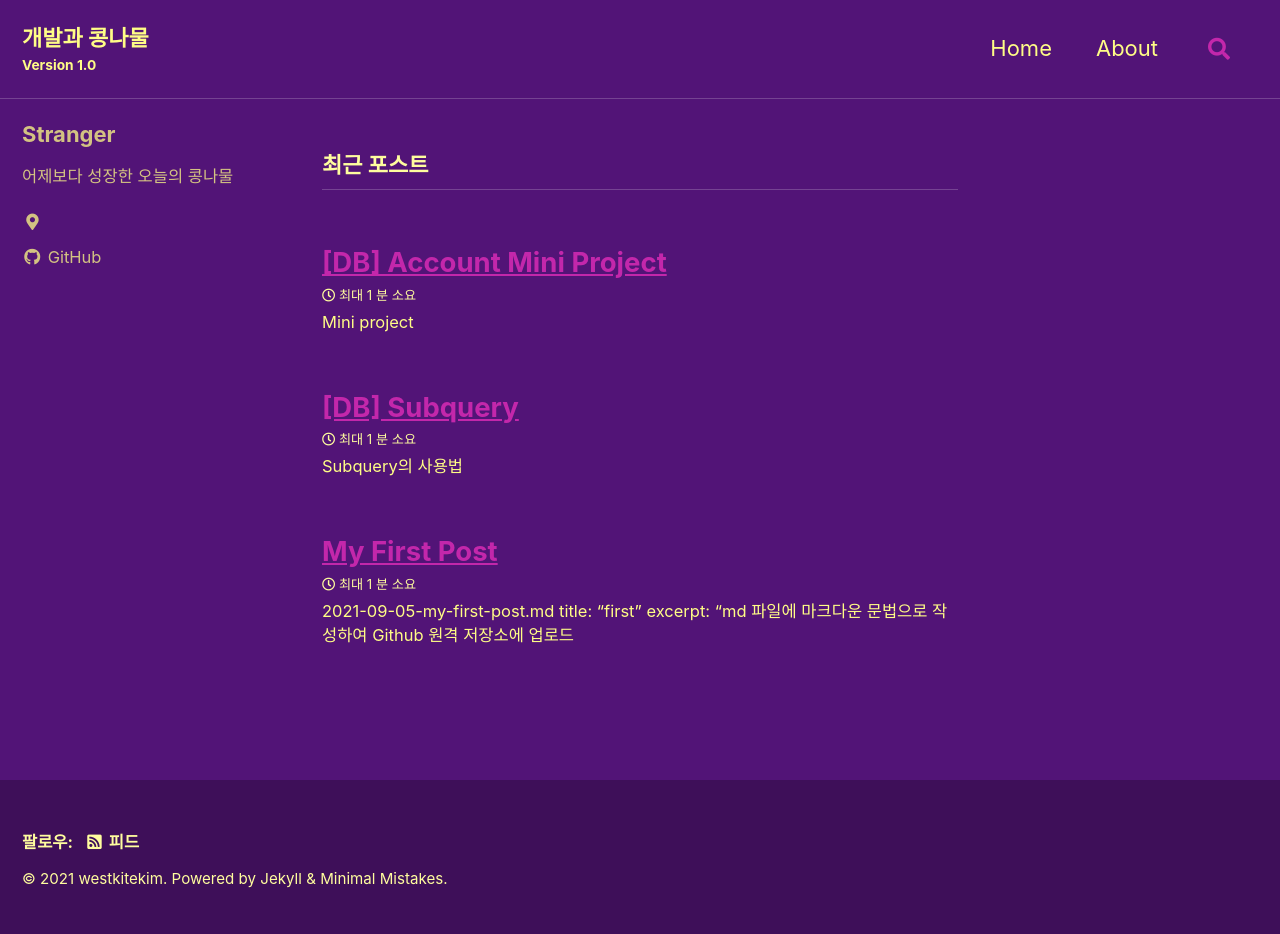
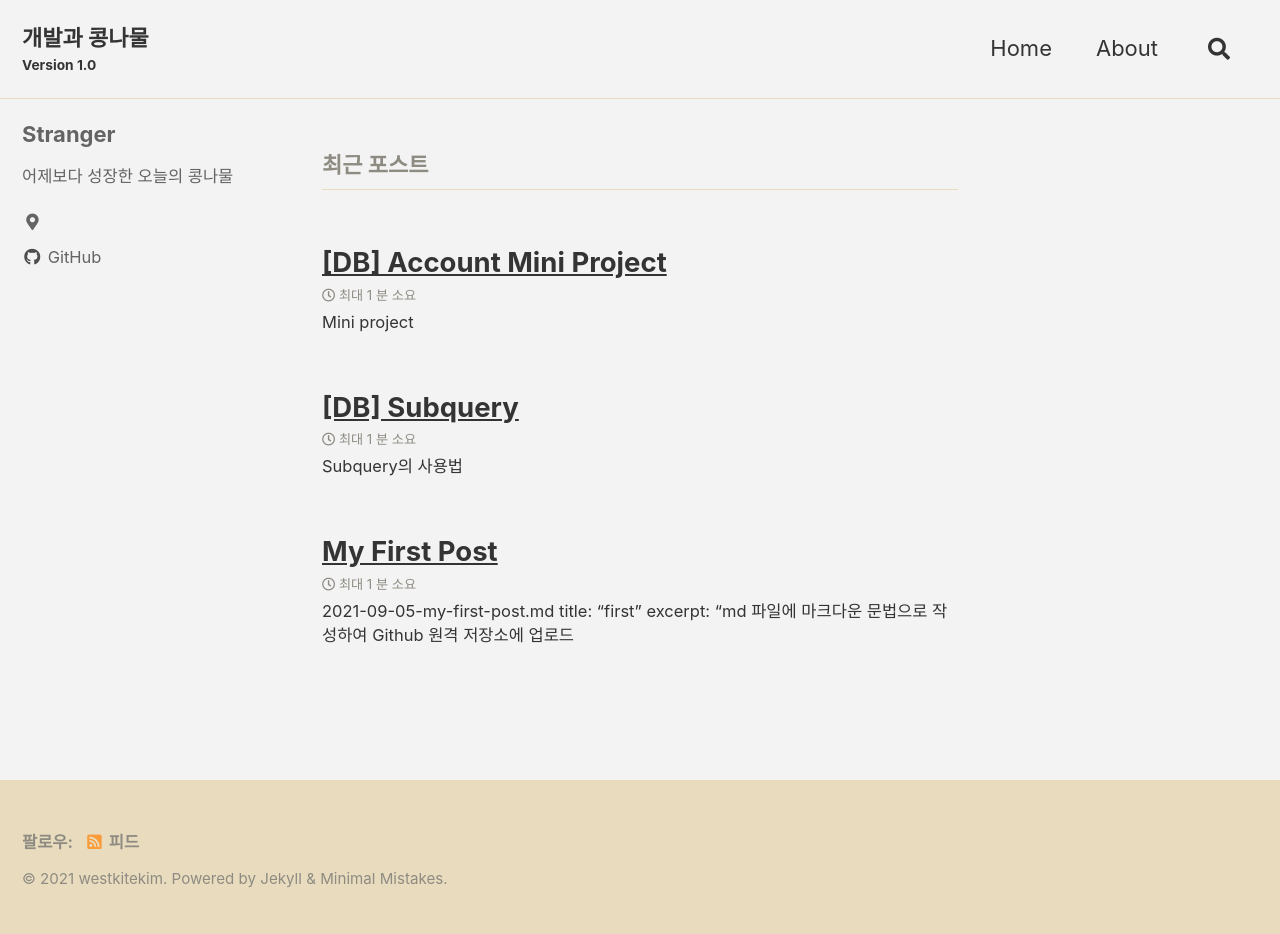
Before and after one commit to westkitekim/westkitekim.github.io, a Jekyll site: the page built from index.html, in a window 1280 px wide. Built offline with Jekyll 4.4.1, drawn with Linux system fonts in a browser that asks for light colours; cached includes are drawn as plain includes; the list of posts is cut into pages by our own code.

Commit message:
skin_dirt 수정

```diff
--- a/_config.yml
+++ b/_config.yml
@@ -12,7 +12,7 @@
 
 # theme                  : "minimal-mistakes-jekyll"
 # remote_theme           : "mmistakes/minimal-mistakes"
-minimal_mistakes_skin    : "plum" # "air", "aqua", "contrast", "dark", "dirt", "neon", "mint", "plum", "sunrise"
+minimal_mistakes_skin    : "dirt" # "air", "aqua", "contrast", "dark", "dirt", "neon", "mint", "plum", "sunrise"
 
 # Site Settings
 locale                   : "ko-KR"
```
